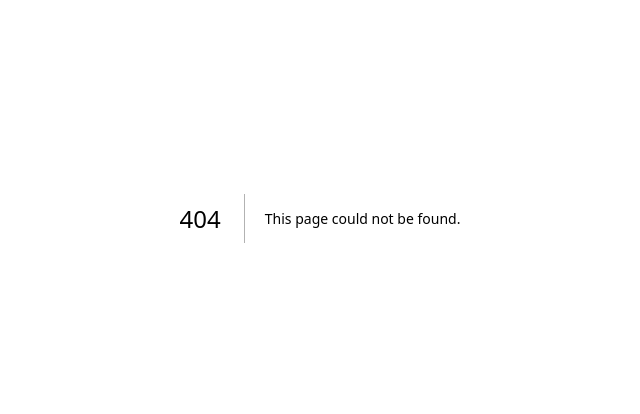
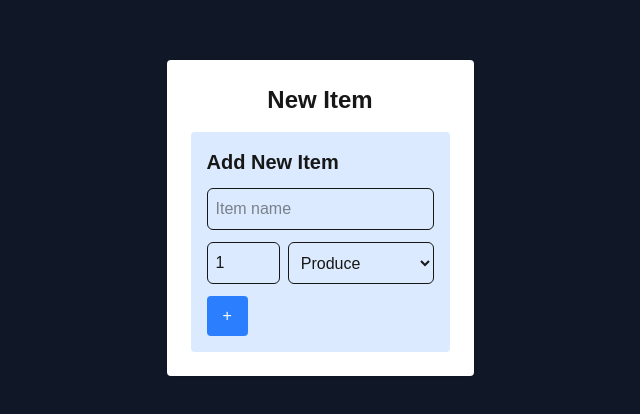
Before and after one commit to chiagoohanekwu-cell/cprg306-assignments-reel, a Next.js app: page /week-5 in a window 1280 px wide. Before the commit this address had no page. Shown: the part 182-596 px from the top of the page, without its empty margins (320-960 px from the left). Built offline with nearby package versions, Linux system fonts and the light colour scheme.

Commit message:
Completed Week 5 assignment

```diff
--- a/app/page.js
+++ b/app/page.js
@@ -15,6 +15,10 @@
         <a href="/week-4">Week 4</a>
       </p>
 
+      <p>
+        <a href="/week-5">Week 5</a>
+      </p>
+
     </main>
   );
 }
--- /dev/null
+++ b/app/week-5/NewItem.js
@@ -0,0 +1,88 @@
+"use client";
+
+import { useState } from "react";
+
+export default function NewItem() {
+  const [name, setName] = useState("");
+  const [quantity, setQuantity] = useState(1);
+  const [category, setCategory] = useState("produce");
+
+  function handleSubmit(event) {
+    event.preventDefault();
+
+    const item = {
+      name,
+      quantity,
+      category,
+    };
+
+    console.log(item);
+
+    alert(`Added: ${name}, quantity: ${quantity}, category: ${category}`);
+
+    // reset form
+    setName("");
+    setQuantity(1);
+    setCategory("produce");
+  }
+
+  return (
+    <div className="p-4 max-w-md bg-blue-100 rounded">
+      <h2 className="text-xl font-bold mb-3">Add New Item</h2>
+
+      <form onSubmit={handleSubmit} className="space-y-3">
+
+        {/* Name */}
+        <input
+          type="text"
+          placeholder="Item name"
+          value={name}
+          onChange={(e) => setName(e.target.value)}
+          required
+          className="w-full p-2 rounded-md border"
+        />
+
+        {/* Quantity + Category */}
+        <div className="flex gap-2">
+
+          <input
+            type="number"
+            min="1"
+            max="99"
+            value={quantity}
+            onChange={(e) => setQuantity(e.target.value)}
+            className="p-2 rounded-md border w-1/3"
+          />
+
+          <select
+            value={category}
+            onChange={(e) => setCategory(e.target.value)}
+            className="p-2 rounded-md border w-2/3"
+          >
+            <option value="produce">Produce</option>
+            <option value="dairy">Dairy</option>
+            <option value="bakery">Bakery</option>
+            <option value="meat">Meat</option>
+            <option value="frozen foods">Frozen Foods</option>
+            <option value="canned goods">Canned Goods</option>
+            <option value="dry goods">Dry Goods</option>
+            <option value="beverages">Beverages</option>
+            <option value="snacks">Snacks</option>
+            <option value="household">Household</option>
+            <option value="other">Other</option>
+          </select>
+
+        </div>
+
+        {/* Submit Button */}
+        <button
+          type="submit"
+          className="bg-blue-500 text-white px-4 py-2 rounded hover:bg-blue-600"
+        >
+          +
+        </button>
+
+      </form>
+    </div>
+  );
+}
--- /dev/null
+++ b/app/week-5/page.js
@@ -0,0 +1,15 @@
+import NewItem from "./NewItem";
+
+export default function Page() {
+  return (
+    <main className="min-h-screen flex justify-center items-center bg-gray-900">
+
+      <div className="bg-white p-6 rounded shadow">
+        <h1 className="text-2xl font-bold mb-4 text-center">New Item</h1>
+
+        <NewItem />
+      </div>
+
+    </main>
+  );
+}
```
